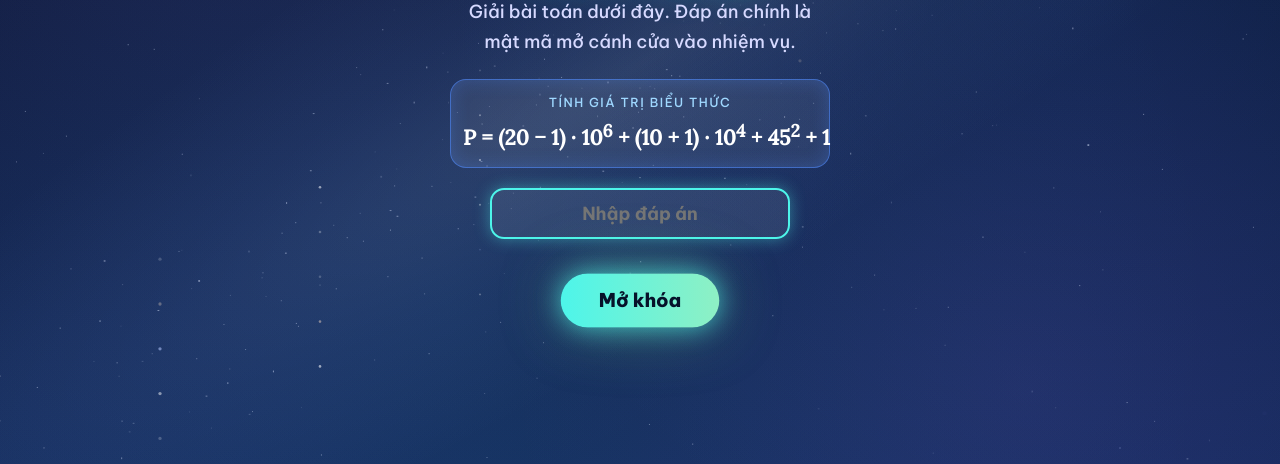
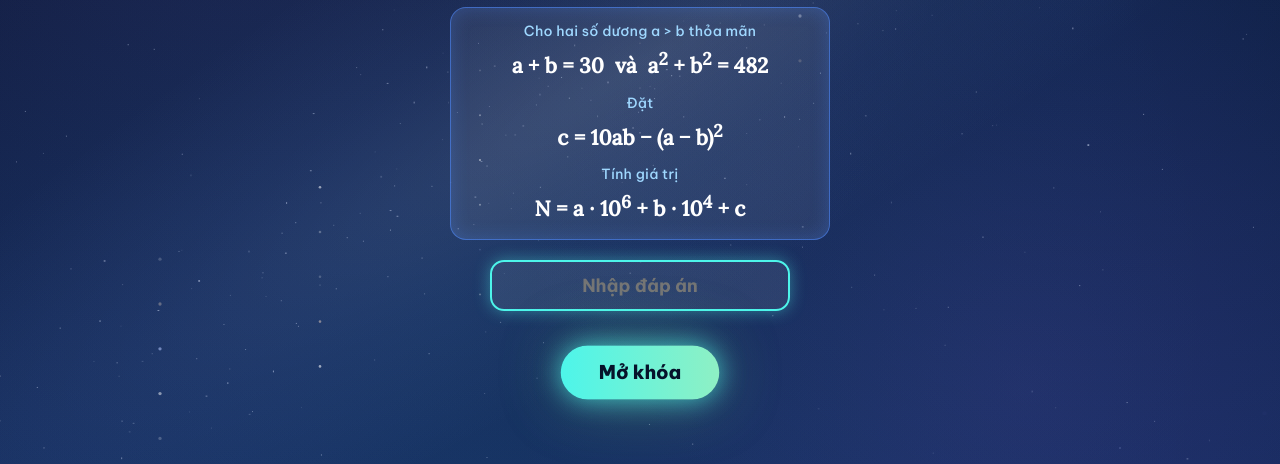
Before and after one commit to PandoraGenesis/Manh_ghep_ky_uc, a plain HTML site: page index.html in a window 1280 px wide. Shown: the part 336-800 px from the top of the page. Drawn offline with Linux system fonts and the light colour scheme.

Commit message:
Improve password

```diff
--- a/css/style.css
+++ b/css/style.css
@@ -77,7 +77,7 @@ h1,h2{text-wrap:balance}
 .gate-math{margin-bottom:20px!important}
 .gate-lock{font-size:46px;line-height:1;margin-bottom:16px;filter:drop-shadow(0 0 14px rgba(77,245,234,.7));animation:pulse 2.4s ease-in-out infinite}
 .gate-math{width:100%;background:rgba(255,255,255,.07);border:1.5px solid rgba(79,139,255,.6);border-radius:16px;padding:14px 12px;margin-bottom:16px;box-shadow:0 0 18px rgba(79,139,255,.25) inset}
-.gate-math .gl{font-size:12.5px;letter-spacing:.12em;text-transform:uppercase;color:#9fd8ff;margin-bottom:8px}
+.gate-math .gl{font-size:14px;letter-spacing:.02em;color:#9fd8ff;margin-bottom:6px}
 .gate-math .ge{font-family:Lora,serif;font-size:clamp(14.5px,4.2vw,21px);font-weight:600;line-height:1.5;white-space:nowrap;color:#fff}
 .gate-err{min-height:22px;margin:8px 0 6px;font-size:14px;font-weight:700;color:#ff8fa3}
 .gate-shake{animation:gshake .45s}
--- a/index.html
+++ b/index.html
@@ -42,8 +42,12 @@
     <h2 class="neon c mid">Mật mã khởi động</h2>
     <p class="sub" style="margin:8px 0 14px">Giải bài toán dưới đây. Đáp án chính là mật mã mở cánh cửa vào nhiệm vụ.</p>
     <div class="gate-math" aria-label="Bài toán">
-      <div class="gl">Tính giá trị biểu thức</div>
-      <div class="ge">P = (20 − 1) · 10<sup>6</sup> + (10 + 1) · 10<sup>4</sup> + 45<sup>2</sup> + 1</div>
+      <div class="gl">Cho hai số dương a &gt; b thỏa mãn</div>
+      <div class="ge">a + b = 30 &nbsp;và&nbsp; a<sup>2</sup> + b<sup>2</sup> = 482</div>
+      <div class="gl" style="margin-top:12px">Đặt</div>
+      <div class="ge">c = 10ab − (a − b)<sup>2</sup></div>
+      <div class="gl" style="margin-top:12px">Tính giá trị</div>
+      <div class="ge">N = a · 10<sup>6</sup> + b · 10<sup>4</sup> + c</div>
     </div>
     <input id="pw" inputmode="numeric" autocomplete="off" placeholder="Nhập đáp án" maxlength="14">
     <div class="gate-err" id="pwErr"></div>
```
